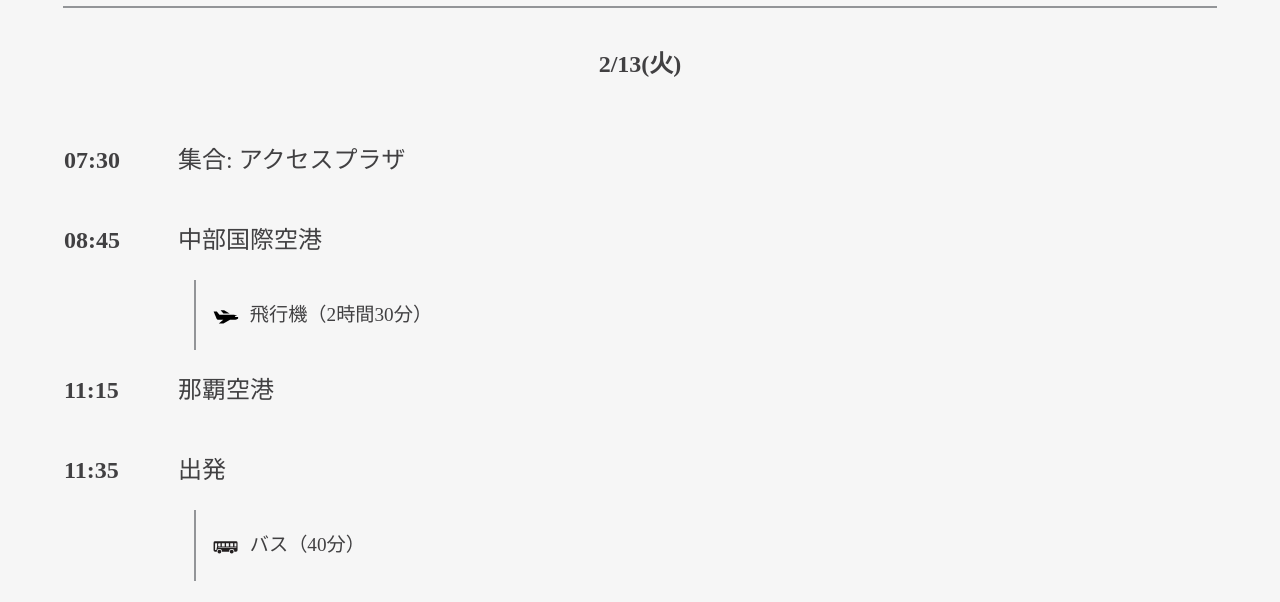
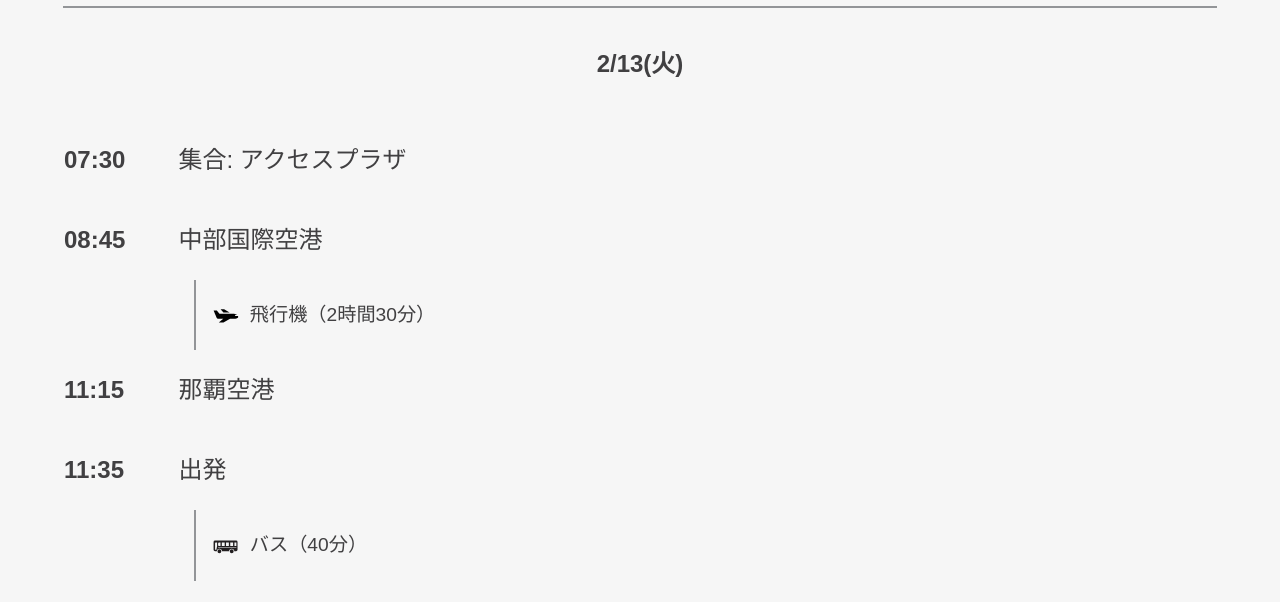
Before and after one commit to asukaokochi/meiden-trip-guide-2018, a plain HTML site: page g2a-13.html in a window 1280 px wide. Shown: the part 183-785 px from the top of the page. Drawn offline with Linux system fonts and the light colour scheme; a web font is replaced by a local one.

Commit message:
set font-display

```diff
--- a/style.css
+++ b/style.css
@@ -2,11 +2,13 @@
   font-family: 'corporate-logo';
   font-weight: bold;
   src: url('./fonts/logotypejp_mp_b_1.1.ttf') format('OpenType');
+  font-display: swap;
 }
 @font-face {
   font-family: 'corporate-logo';
   font-weight: normal;
   src: url('./fonts/logotypejp_mp_m_1.1.ttf') format('OpenType');
+  font-display: swap;
 }
 
 body,
@@ -14,7 +16,7 @@ html {
   margin: 0;
   color: #414042;
   background-color: #F6F6F6;
-  font-family: 'corporate-logo';
+  font-family: 'corporate-logo', "Hiragino Kaku Gothic ProN","メイリオ", sans-serif;
   font-weight: normal;
   line-height: 2em;
 }
```
